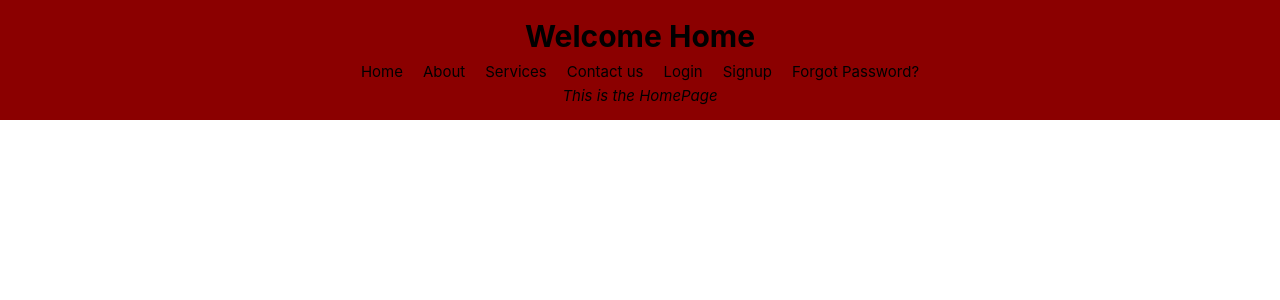
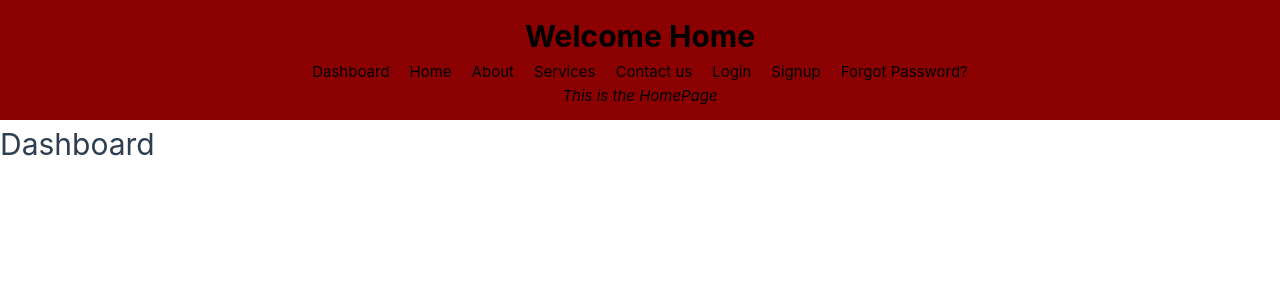
Before and after one commit to valerie157/project-vue, a Vue app: page /dashboard in a window 1280 px wide. Shown: the top 300 px of the page. Built offline with nearby package versions, Linux system fonts and the light colour scheme.

Commit message:
"second commit"

```diff
--- a/src/App.vue
+++ b/src/App.vue
@@ -2,6 +2,7 @@
   <div class="navbar">
     <h1>Welcome Home</h1>
     <ul class="nav-links">
+      <li><router-link to="/dashboard">Dashboard</router-link></li>
       <li><router-link to="/">Home</router-link></li>
       <li><router-link to="/about">About</router-link></li>
       <li><router-link to="/services">Services</router-link></li>
--- a/src/router/index.js
+++ b/src/router/index.js
@@ -6,6 +6,7 @@ import ServicesView from '../views/ServicesView.vue'
 import SignupView from '@/views/SignupView.vue'
 import LoginView from '../views/LoginView.vue'
 import ForgotPasswordFormView from '../views/ForgotPasswordFormView.vue'
+import DashboardView from '../views/DashboardView.vue'
 
 
 
@@ -16,6 +17,11 @@ const router = createRouter({
       path: '/',
       name: 'home',
      component: HomeView
+    },
+    {
+      path:'/dashboard',
+      name:'dashboard',
+      component:DashboardView
     },
     {
       path: '/about',
--- /dev/null
+++ b/src/views/DashboardView.vue
@@ -0,0 +1,14 @@
+<script setup>
+
+</script>
+
+<template>
+<div>
+  <h1>Dashboard</h1>
+
+</div>
+
+</template>
+
+<style>
+</style>
--- a/src/views/ForgotPasswordFormView.vue
+++ b/src/views/ForgotPasswordFormView.vue
@@ -33,19 +33,19 @@ export default {
     async submitForm() {
       try {
         const response = await axios.post('/api/forgot-password', { email: this.email, username: this.username });
-        // Handle success response
+
         if (response.data.success) {
-          this.successMessage = response.data.message; // Assuming your API returns a success message
-          this.errorMessage = ''; // Clear any previous error message
+          this.successMessage = response.data.message;
+          this.errorMessage = '';
         } else {
-          // Handle unsuccessful response
-          this.errorMessage = response.data.message; // Assuming your API returns an error message
-          this.successMessage = ''; // Clear any previous success message
+
+          this.errorMessage = response.data.message;
+          this.successMessage = '';
         }
       } catch (error) {
-        // Handle error response
-        this.errorMessage = 'Error initiating password reset. Please try again later.';
-        console.error('Error initiating password reset:', error);
+
+        this.errorMessage = 'Error in re-setting password try later.';
+        console.error('Error in re-setting password:', error);
       }
     }
   }
```
